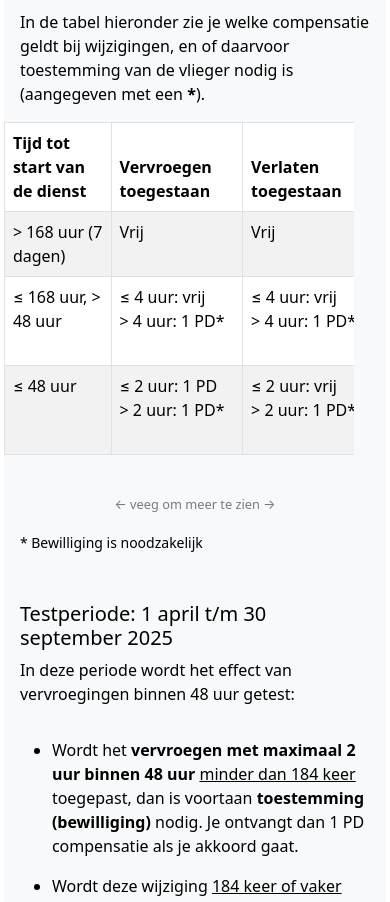
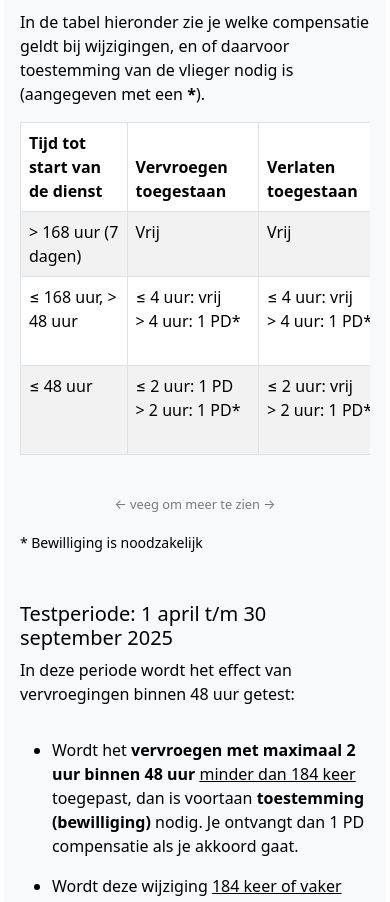
Before and after one commit to DartLazer/hvcao-pwa, a Nuxt app in the folder nuxt3/: page /blokbescherming in a window 390 px wide. Shown: the part 2540-3442 px from the top of the page. Built offline with nearby package versions, Linux system fonts and the light colour scheme.

Commit message:
Make table not snap left

```diff
--- a/nuxt3/pages/blokbescherming.vue
+++ b/nuxt3/pages/blokbescherming.vue
@@ -202,8 +202,11 @@ li {
   }
 
   .table-responsive-mobile {
-    margin-left: -1rem;
-    margin-right: -1rem;
+    padding-left: 0.0rem;
+    padding-right: 0.0rem;
+    margin-left: 0.0rem;
+    margin-right: 0.0rem;
+
   }
 }
 
```
